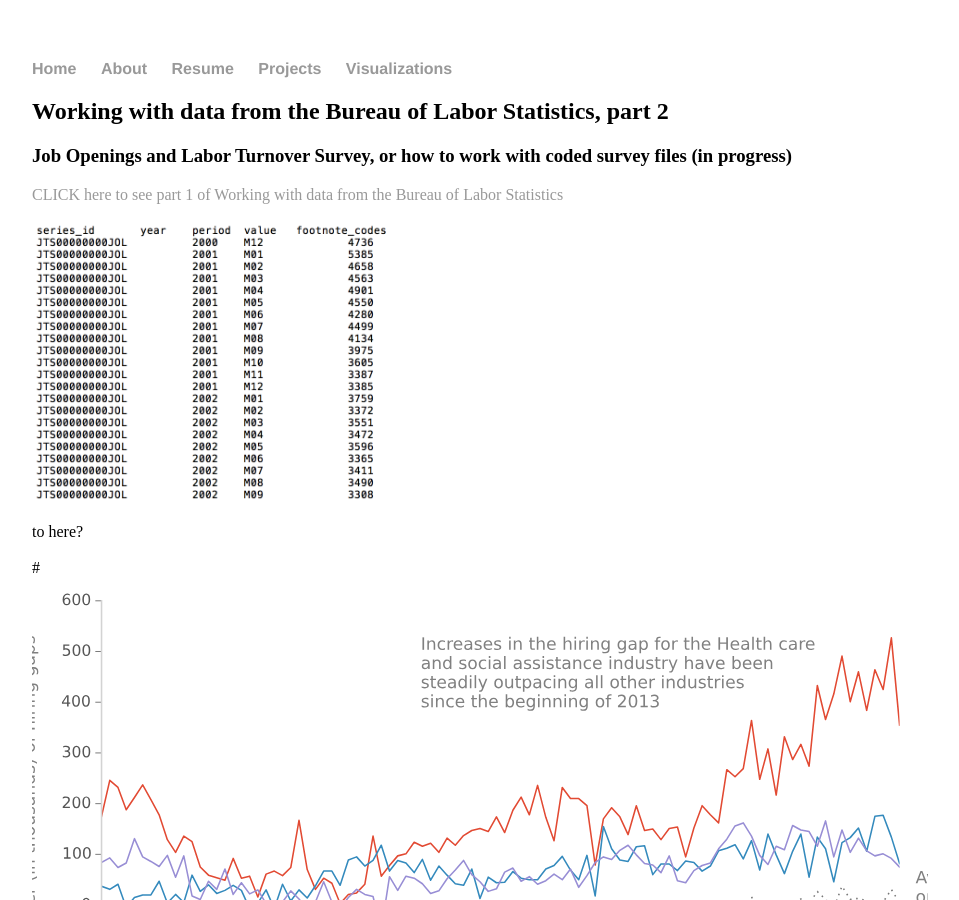
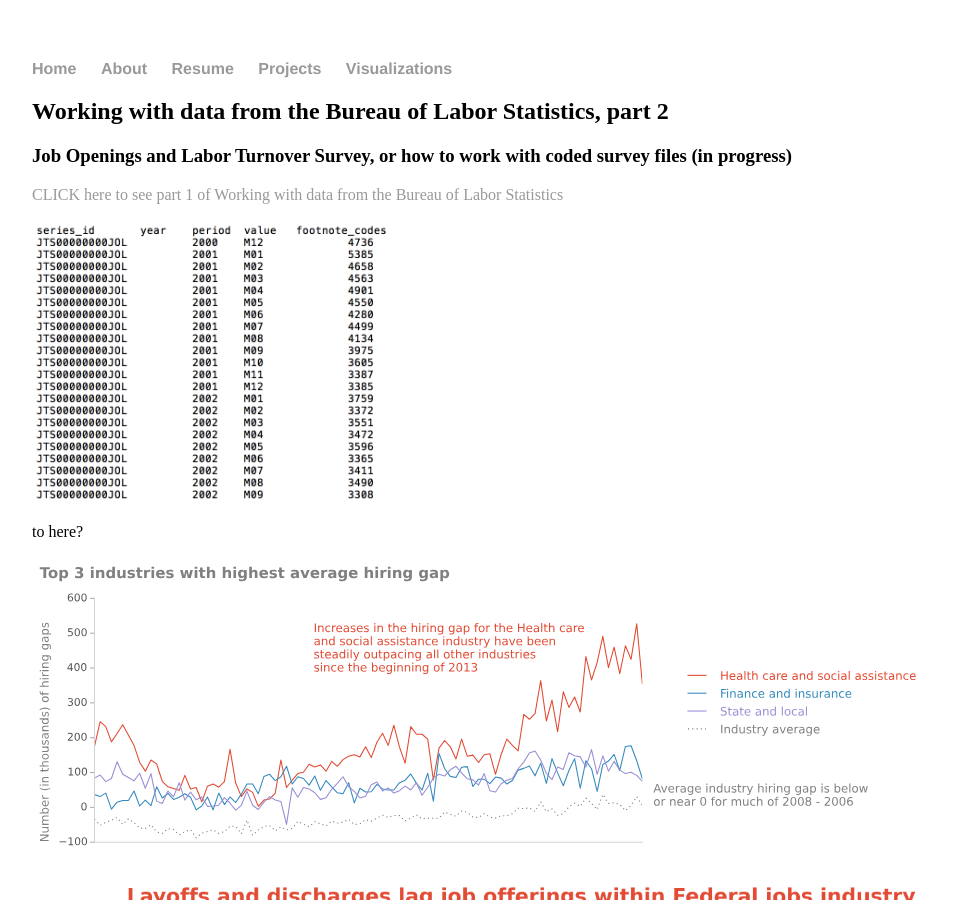
Before and after one commit to firefly454/firefly454.github.io, a Jekyll site: the page built from projects/bls2.html, in a window 1280 px wide and 900 px high. Shown: the whole window, without its empty margins (160-1119 px from the left). Built offline with Jekyll 4.4.1, drawn with Linux system fonts in a browser that asks for light colours.

Commit message:
Update bls2.html

```diff
--- a/projects/bls2.html
+++ b/projects/bls2.html
@@ -10,7 +10,7 @@ title: Working with data from the Bureau of Labor Statistics, part 2
 
 <img src="bls_images/bls_2_text.png" alt="original text file" width="80%"><br><br>
 to here?<br><br>
-#<img src="bls_images/layoffs2.svg" alt="top 3 industries in layoffs and discharges" width="100%"><br><br>
+<!--<img src="bls_images/layoffs2.svg" alt="top 3 industries in layoffs and discharges" width="100%"><br><br>-->
 <img src="bls_images/hiringgap.svg" alt="top 3 industries in hiring gaps" width="100%"><br><br>
 <img src="bls_images/fedgov_lag.png" alt="lag in federal jobs" width="100%"><br><br>
 <!--
```
